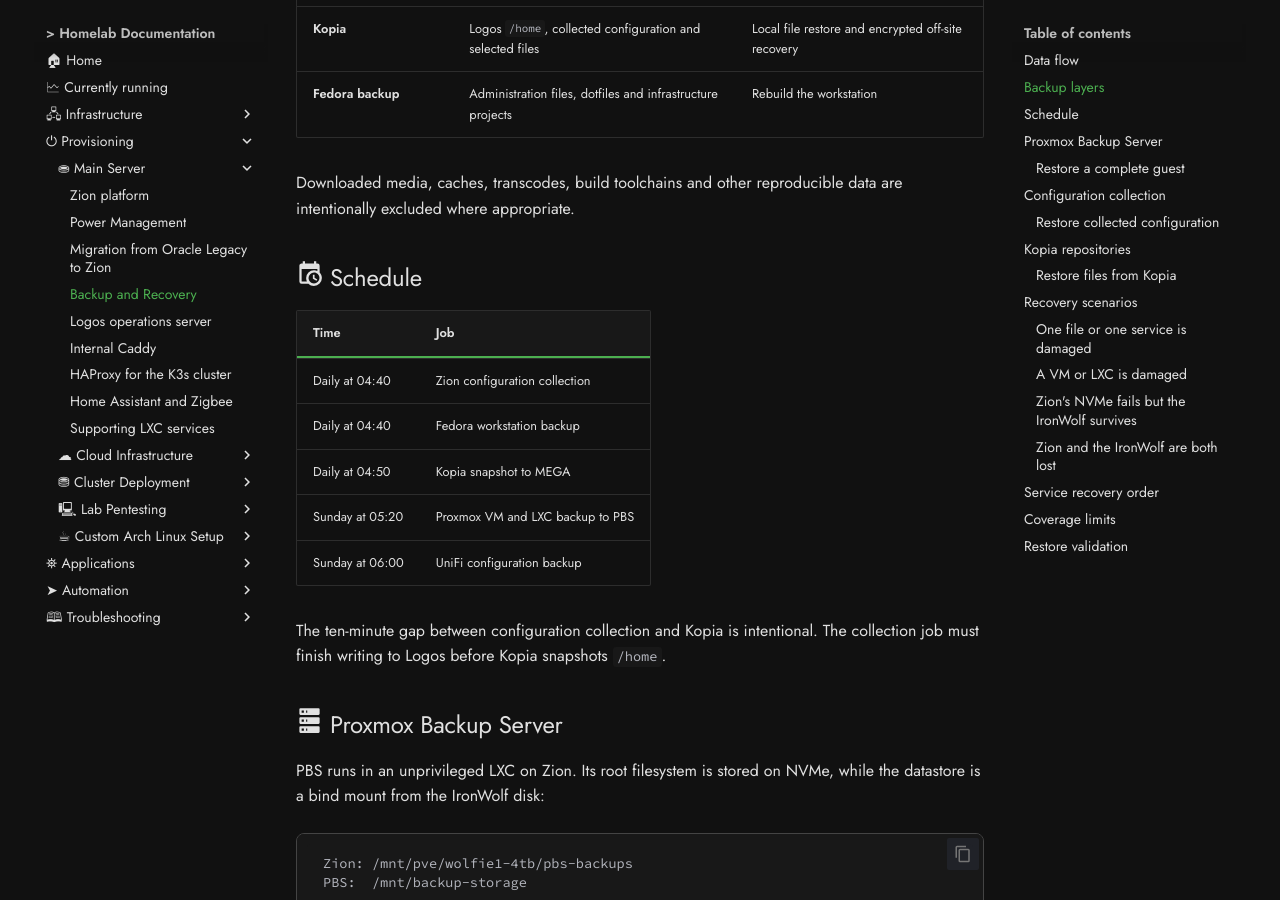
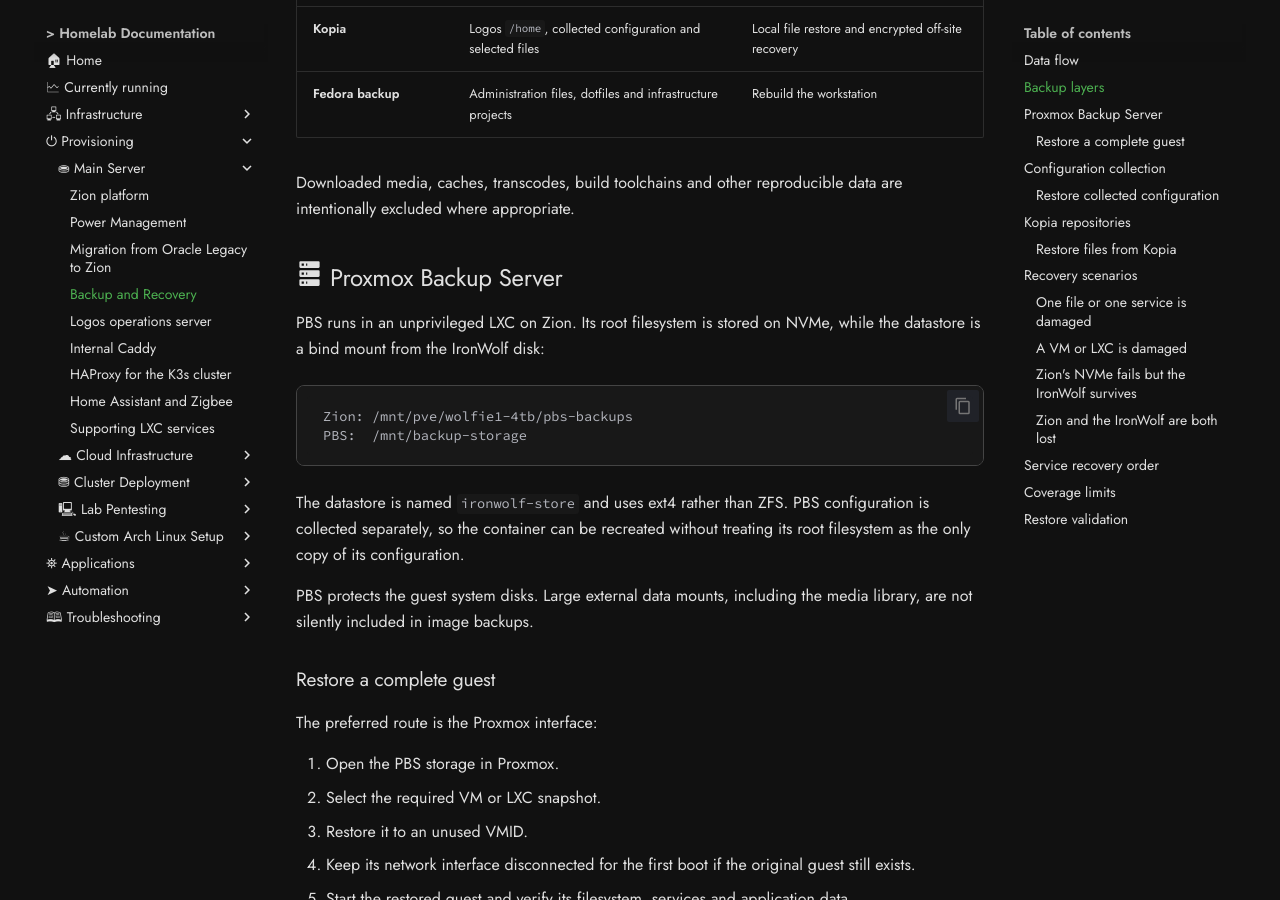
Before and after one commit to kCn3333/homelab, an MkDocs documentation site: the page built from docs/zion/3-backup-and-recovery.md, in a window 1280 px wide and 900 px high, scrolled down 1241 px. Built offline with MkDocs 1.6.1 and Material for MkDocs 9.7.7, drawn with Linux system fonts in a browser that asks for light colours; comment, search, counter and statistics services are not loaded.

```diff
--- a/docs/zion/3-backup-and-recovery.md
+++ b/docs/zion/3-backup-and-recovery.md
@@ -35,18 +35,6 @@
 | **Fedora backup** | Administration files, dotfiles and infrastructure projects | Rebuild the workstation |
 
 Downloaded media, caches, transcodes, build toolchains and other reproducible data are intentionally excluded where appropriate.
-
-## :material-calendar-clock: Schedule
-
-| Time | Job |
-|---|---|
-| Daily at 04:40 | Zion configuration collection |
-| Daily at 04:40 | Fedora workstation backup |
-| Daily at 04:50 | Kopia snapshot to MEGA |
-| Sunday at 05:20 | Proxmox VM and LXC backup to PBS |
-| Sunday at 06:00 | UniFi configuration backup |
-
-The ten-minute gap between configuration collection and Kopia is intentional. The collection job must finish writing to Logos before Kopia snapshots `/home`.
 
 ## :material-server: Proxmox Backup Server
 
```
